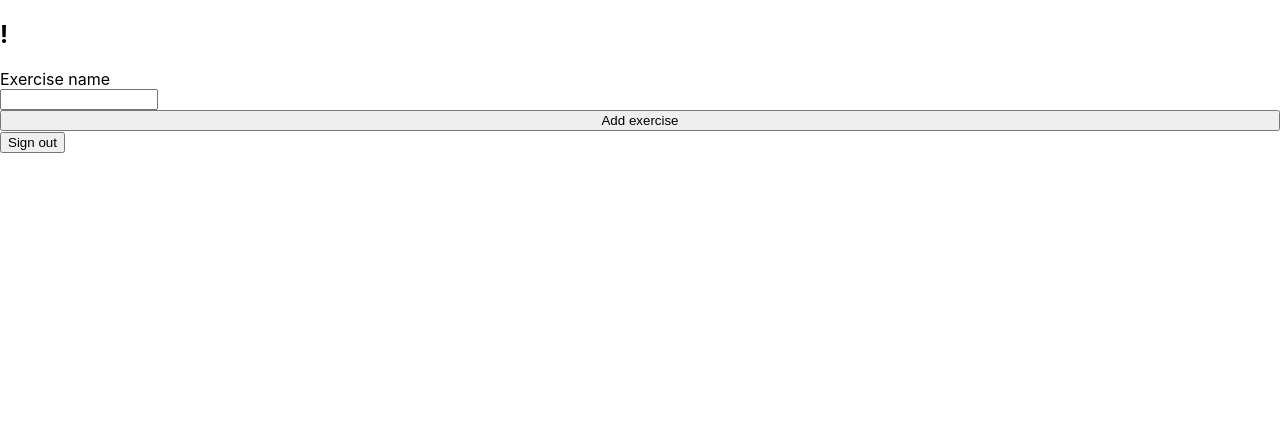
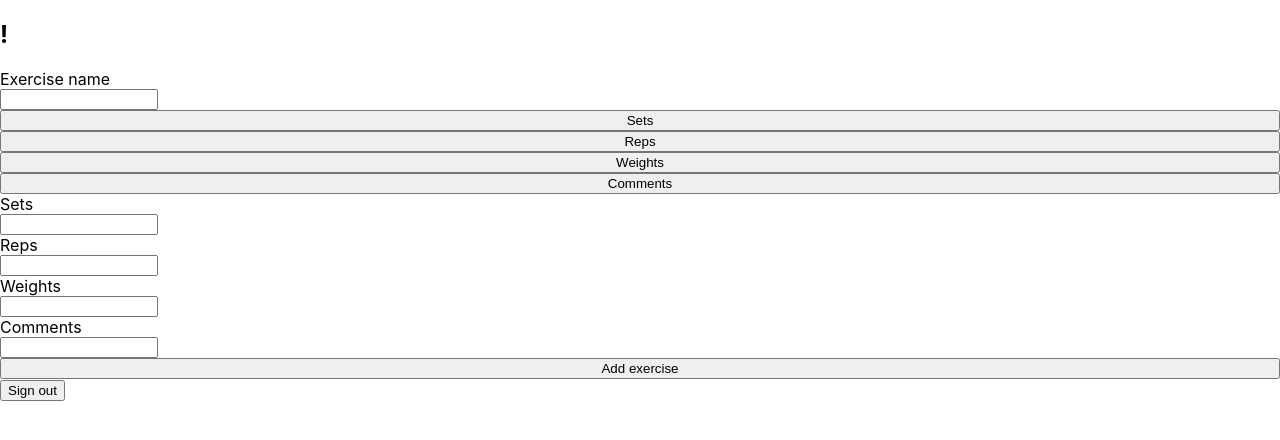
Before and after one commit to qwer-ctrl/frontend-test, a React (Create React App) app in the folder my-app/: page /myprogram/1 in a window 1280 px wide. Shown: the top 440 px of the page. Built offline with nearby package versions, Linux system fonts and the light colour scheme; no server answers.

Commit message:
Add post request for exercise

```diff
--- a/my-app/src/pages/SingleProgram.js
+++ b/my-app/src/pages/SingleProgram.js
@@ -90,7 +90,7 @@ const SingleProgram = () => {
 	}, [programId, dispatch])
 
 	const Schema = Yup.object().shape({
-		exerciseName: Yup.string().required('Username is required'),
+		exercise: Yup.string().required('Username is required'),
 		sets: Yup.string(),
 		reps: Yup.string(),
 		weights: Yup.string(),
@@ -107,10 +107,10 @@ const SingleProgram = () => {
 				<Formik
 					initialValues={{
 						exercise: '',
-						// sets: '',
-						// reps: '',
-						// weights: '',
-						// comments: '',
+						sets: '',
+						reps: '',
+						weights: '',
+						comments: '',
 					}}
 					validationSchema={Schema}
 					onSubmit={(values, { setSubmitting, resetForm }) => {
@@ -121,10 +121,10 @@ const SingleProgram = () => {
 							},
 							body: JSON.stringify({
 								exercise: values.exercise,
-								// sets: values.sets,
-								// reps: values.reps,
-								// weights: values.weights,
-								// comments: values.comments,
+								sets: values.sets,
+								reps: values.reps,
+								weights: values.weights,
+								comments: values.comments,
 							}),
 						})
 							.then((res) => res.json())
@@ -146,14 +146,14 @@ const SingleProgram = () => {
 						<StyledForm>
 							{isSubmitting && <LoadingAnimation />}
 							<StyledInput label='Exercise name' name='exercise' type='text' />
-							{/* <button type='button'>Sets</button>
+							<button type='button'>Sets</button>
 							<button type='button'>Reps</button>
 							<button type='button'>Weights</button>
-							<button type='button'>Comments</button> */}
-							{/* <StyledInput label='Sets' name='sets' type='text' /> */}
-							{/* <StyledInput label='Reps' name='reps' type='text' />
+							<button type='button'>Comments</button>
+							<StyledInput label='Sets' name='sets' type='text' />
+							<StyledInput label='Reps' name='reps' type='text' />
 							<StyledInput label='Weights' name='weights' type='text' />
-							<StyledInput label='Comments' name='comments' type='text' /> */}
+							<StyledInput label='Comments' name='comments' type='text' />
 							<StyledButton type='submit'>Add exercise</StyledButton>
 						</StyledForm>
 					)}
```
